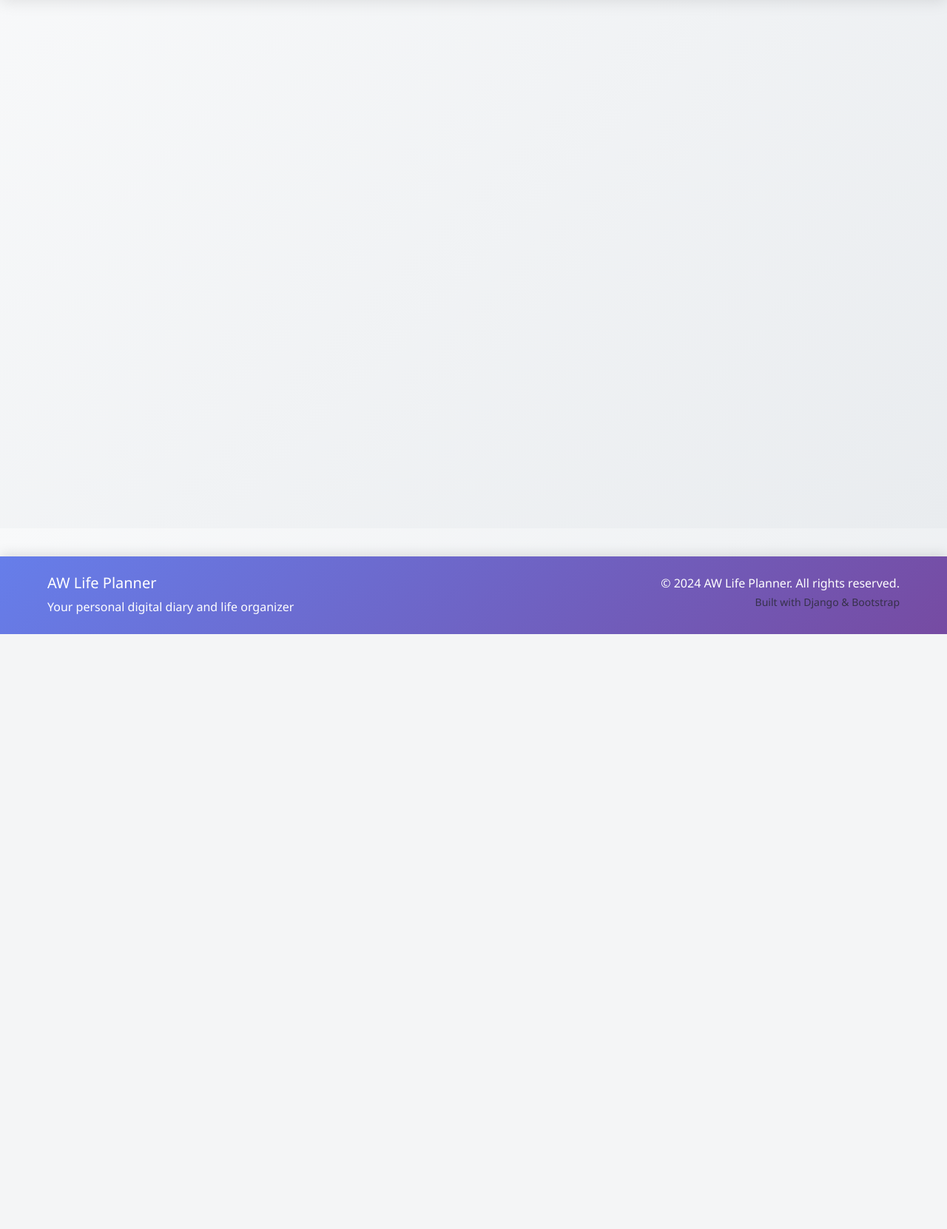
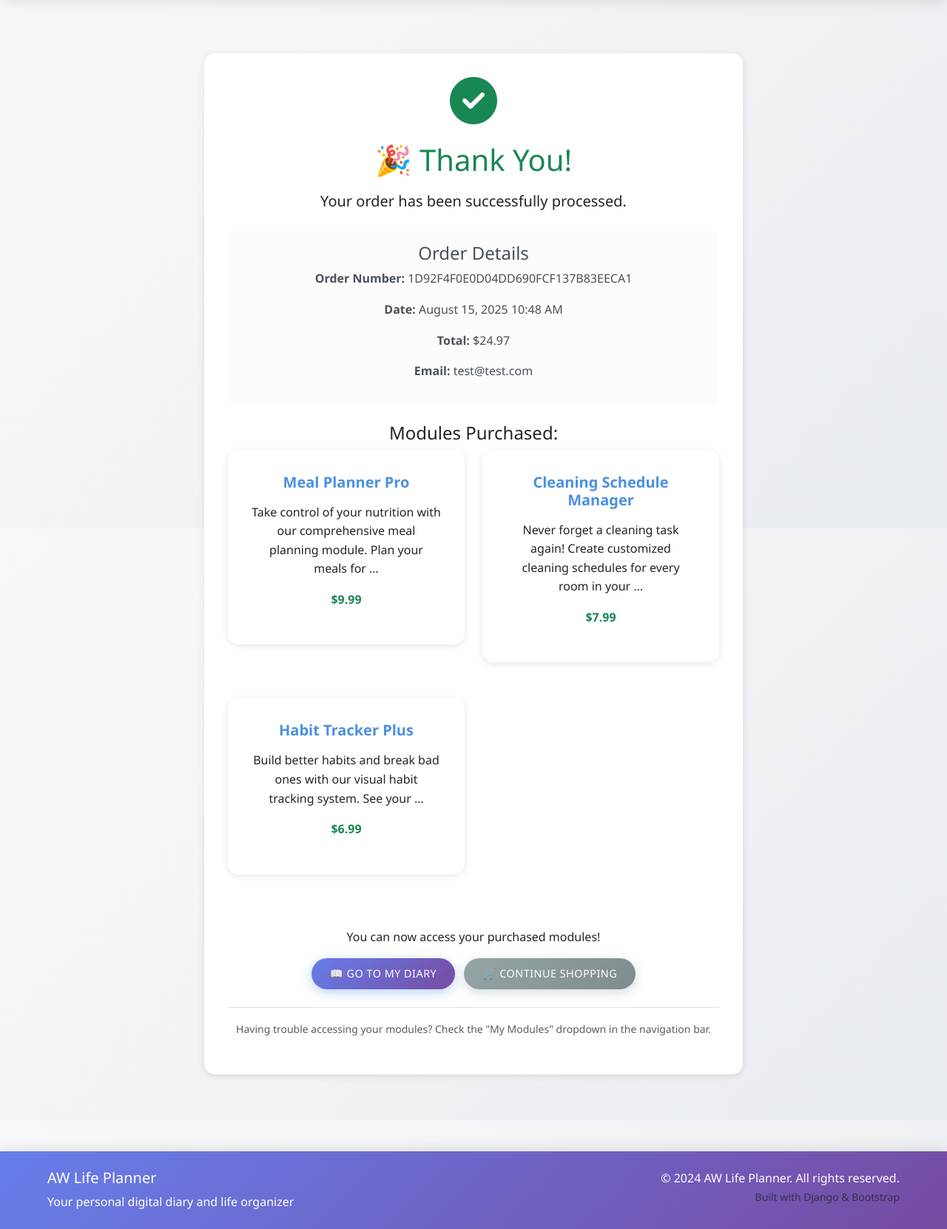
Before and after one commit to AnnikaW-dev/aw_life_planner, a Django app: the page made by checkout/templates/checkout/checkout_success.html in a window 1280 px wide. Shown: the part 86-1747 px from the top of the page at 74% size. Before the commit the page ends 943 px from the top, so only its background shows below. Run offline with Django 5.2, Linux system fonts and the light colour scheme; the first user in the database is signed in; data comes from the database, SQL or seed files in the repository.

Commit message:
Add stripe webhoks

```diff
--- a/checkout/templates/checkout/checkout_success.html
+++ b/checkout/templates/checkout/checkout_success.html
@@ -1,29 +1,75 @@
+<!-- checkout/templates/checkout/checkout_success.html -->
 {% extends 'base.html' %}
+{% load static %}
 
-{% block title %}Thank You!{% endblock %}
+{% block title %}Order Complete{% endblock %}
 
-{% block contet %}
+{% block content %}
+<div class="container">
     <div class="row">
-    <div class="col-md-8 mx-auto text-center">
+        <div class="col-md-8 mx-auto">
+            <div class="card mt-4">
+                <div class="card-body text-center">
+                    <!-- Success Icon -->
+                    <div class="mb-4">
+                        <i class="fas fa-check-circle text-success" style="font-size: 4rem;"></i>
+                    </div>
+
+                    <h1 class="text-success mb-3">🎉 Thank You!</h1>
+                    <p class="lead">Your order has been successfully processed.</p>
+
+                    <!-- Order Details -->
+                    <div class="alert alert-light mt-4">
+                        <h4>Order Details</h4>
+                        <p><strong>Order Number:</strong> {{ order.order_number }}</p>
+                        <p><strong>Date:</strong> {{ order.date|date:"F d, Y g:i A" }}</p>
+                        <p><strong>Total:</strong> ${{ order.total }}</p>
+                        <p><strong>Email:</strong> {{ order.email }}</p>
+                    </div>
+
+                    <!-- Purchased Items -->
+                    <div class="mt-4">
+                        <h4>Modules Purchased:</h4>
+                        {% if order.lineitems.all %}
+                            <div class="row">
+                                {% for item in order.lineitems.all %}
+                                <div class="col-md-6 mb-3">
                                     <div class="card">
                                         <div class="card-body">
-                <h1 class="text-success">Thank You!</h1>
-                <p class="lead">Your order has been successfully produced.</p>
-                <p>Order Number: <strong>{{ order.order_number }}</strong></p>
-                <p>Total: <strong>${{ order.total }}</strong></p>
-                <hr>
-                <h4>Modules Purchased</h4>
-                {% for item in order.lineitems.all %}
-                    <p>{{ item.module.name }} - ${{ item.module.price }}</p>
+                                            <h5 class="card-title">{{ item.module.name }}</h5>
+                                            <p class="card-text">{{ item.module.description|truncatewords:15 }}</p>
+                                            <p class="text-success"><strong>${{ item.module.price }}</strong></p>
+                                        </div>
+                                    </div>
+                                </div>
                                 {% endfor %}
-                <hr>
-                <p>You can now access your purchased modules from the navigation menu!</p>
-                <a href="{% url 'diary:diary_home' %}" class="btn btn-primary">
-                    Go to My Dairy
+                            </div>
+                        {% else %}
+                            <p>No items found in this order.</p>
+                        {% endif %}
+                    </div>
+
+                    <!-- Action Buttons -->
+                    <div class="mt-4">
+                        <p class="mb-3">You can now access your purchased modules!</p>
+                        <a href="{% url 'diary:diary_home' %}" class="btn btn-primary btn-lg me-2">
+                            📖 Go to My Diary
                         </a>
-                <a href="{% url 'shop:moduels' %}" class="btn btn-primary">
-                    Continue Shopping
+                        <a href="{% url 'shop:modules' %}" class="btn btn-secondary btn-lg">
+                            🛒 Continue Shopping
                         </a>
+                    </div>
+
+                    <!-- Help Section -->
+                    <div class="mt-4 pt-3 border-top">
+                        <p class="text-muted">
+                            <small>
+                                Having trouble accessing your modules?
+                                Check the "My Modules" dropdown in the navigation bar.
+                            </small>
+                        </p>
+                    </div>
+                </div>
             </div>
         </div>
     </div>
--- a/checkout/urls.py
+++ b/checkout/urls.py
@@ -9,4 +9,5 @@ urlpatterns = [
     path('', views.checkout, name='checkout'),
     path('success/<str:order_number>/', views.checkout_success,
          name='checkout_success'),
+     path('webhook/', views.stripe_webhook, name='stripe_webhook'),
 ]
--- a/checkout/views.py
+++ b/checkout/views.py
@@ -1,29 +1,21 @@
-from django.shortcuts import render, redirect, get_object_or_404, reverse
-from django.contrib import messages
-from django.contrib.auth.decorators import login_required
-from django.conf import settings
-from django.http import HttpResponse
-
-from shop.models import Module, UserModule
-from .forms import OrderForm
-from .models import Order, OrderLineItem
-
-import stripe
-import json
-
-stripe.api_key = settings.STRIPE_SECRET_KEY
-
-
 # checkout/views.py
 import stripe
 from django.shortcuts import render, redirect, get_object_or_404, reverse
 from django.contrib import messages
 from django.conf import settings
 from django.contrib.auth.decorators import login_required
+from django.views.decorators.csrf import csrf_exempt
+from django.views.decorators.http import require_POST
 from django.utils import timezone
+from django.http import HttpResponse
 from shop.models import Module, UserModule
+
 from .forms import OrderForm
 from .models import Order, OrderLineItem
+
+import stripe
+import json
+import time
 
 stripe.api_key = settings.STRIPE_SECRET_KEY
 
@@ -166,3 +158,99 @@
     except Exception as e:
         messages.error(request, 'There was an error processing your order.')
         return redirect('shop:modules')
+
+
+@csrf_exempt
+@require_POST
+def stripe_webhook(request):
+    """Listen for webhooks from Stripe"""
+    payload = request.body
+    sig_header = request.META.get('HTTP_STRIPE_SIGNATURE')
+    endpoint_secret = settings.STRIPE_WH_SECRET
+    event = None
+
+    try:
+        event = stripe.Webhook.construct_event(
+            payload, sig_header, endpoint_secret
+        )
+    except ValueError as e:
+        # Invalid payload
+        print(f"❌ Invalid payload: {e}")
+        return HttpResponse(status=400)
+    except stripe.error.SignatureVerificationError as e:
+        # Invalid signature
+        print(f"❌ Invalid signature: {e}")
+        return HttpResponse(status=400)
+
+    # Handle the event
+    print(f"🎯 Webhook received: {event['type']}")
+
+    if event['type'] == 'payment_intent.succeeded':
+        payment_intent = event['data']['object']
+        print(f"✅ Payment succeeded: {payment_intent['id']} for ${payment_intent['amount']/100}")
+
+        # Webhook backup: Ensure order exists
+        _handle_payment_intent_succeeded(payment_intent)
+
+    elif event['type'] == 'payment_intent.created':
+        payment_intent = event['data']['object']
+        print(f"💳 Payment intent created: {payment_intent['id']}")
+
+    elif event['type'] == 'payment_intent.payment_failed':
+        payment_intent = event['data']['object']
+        print(f"❌ Payment failed: {payment_intent['id']}")
+
+    else:
+        print(f"🔔 Unhandled event type: {event['type']}")
+
+    return HttpResponse(status=200)
+
+def _handle_payment_intent_succeeded(payment_intent):
+    """
+    Handle successful payment - backup for webhook reliability
+    This ensures orders are created even if the main flow fails
+    """
+    pid = payment_intent['id']
+
+    try:
+        # Check if order already exists
+        order = Order.objects.get(stripe_pid=pid)
+        print(f"✅ Order already exists: {order.order_number}")
+        return order
+
+    except Order.DoesNotExist:
+        # Order doesn't exist - create it from webhook
+        print(f"⚠️  Creating order from webhook for payment: {pid}")
+
+        # Extract metadata
+        metadata = payment_intent.get('metadata', {})
+        username = metadata.get('username')
+
+        if not username:
+            print("❌ No username in payment metadata")
+            return None
+
+        try:
+            from django.contrib.auth.models import User
+            user = User.objects.get(username=username)
+
+            # Create order from webhook
+            order = Order.objects.create(
+                user=user,
+                full_name=f"{user.first_name} {user.last_name}" or username,
+                email=user.email,
+                phone_number="",  # Not available in webhook
+                total=payment_intent['amount'] / 100,
+                stripe_pid=pid,
+            )
+
+            print(f"✅ Order created from webhook: {order.order_number}")
+            return order
+
+        except User.DoesNotExist:
+            print(f"❌ User not found: {username}")
+            return None
+
+    except Exception as e:
+        print(f"❌ Error in webhook handler: {e}")
+        return None
```
Also changed, not shown: checkout/static/checkout/js/stripe_elements.js (added, +203 -0 lines). Lines whose indentation alone changed are shown as unchanged.
